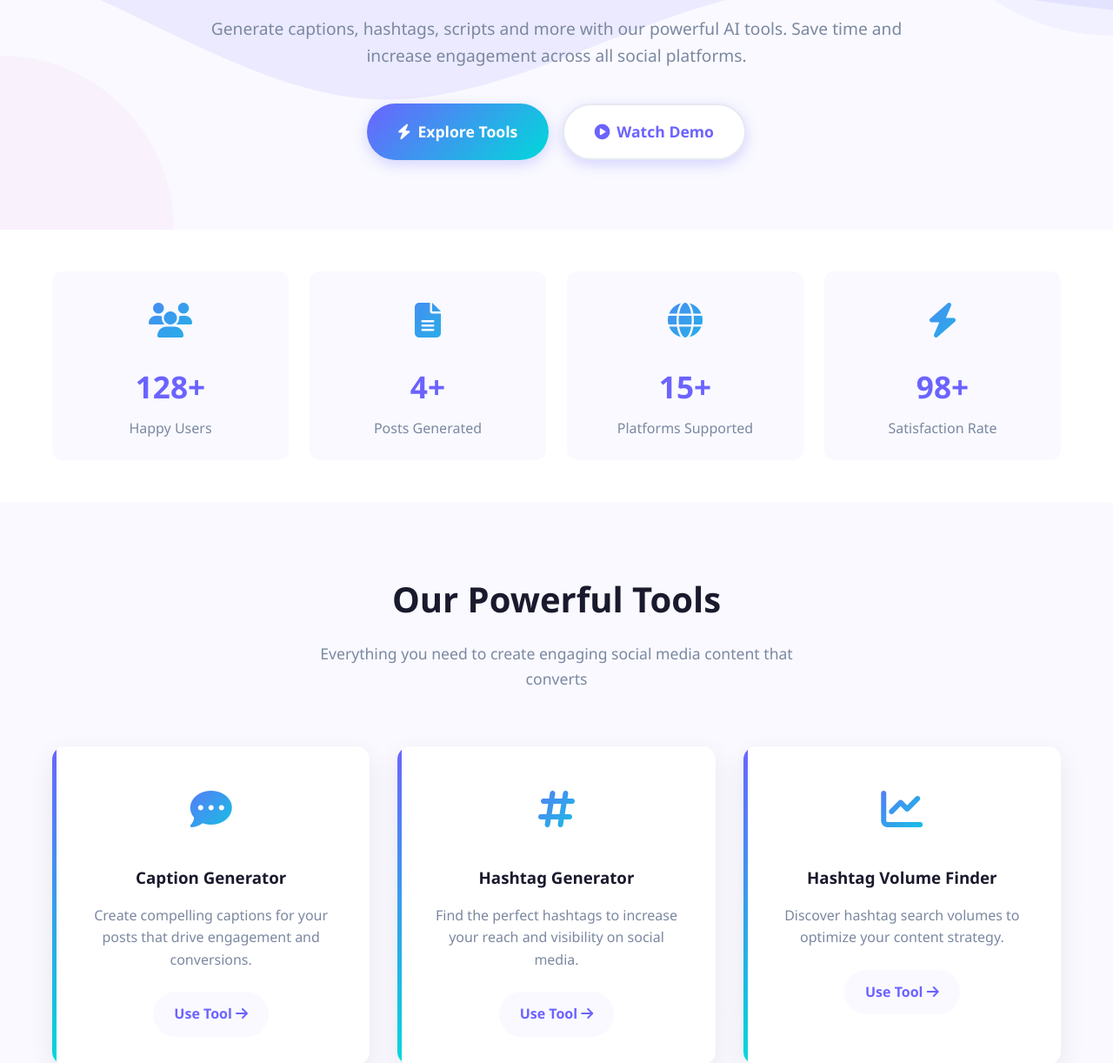
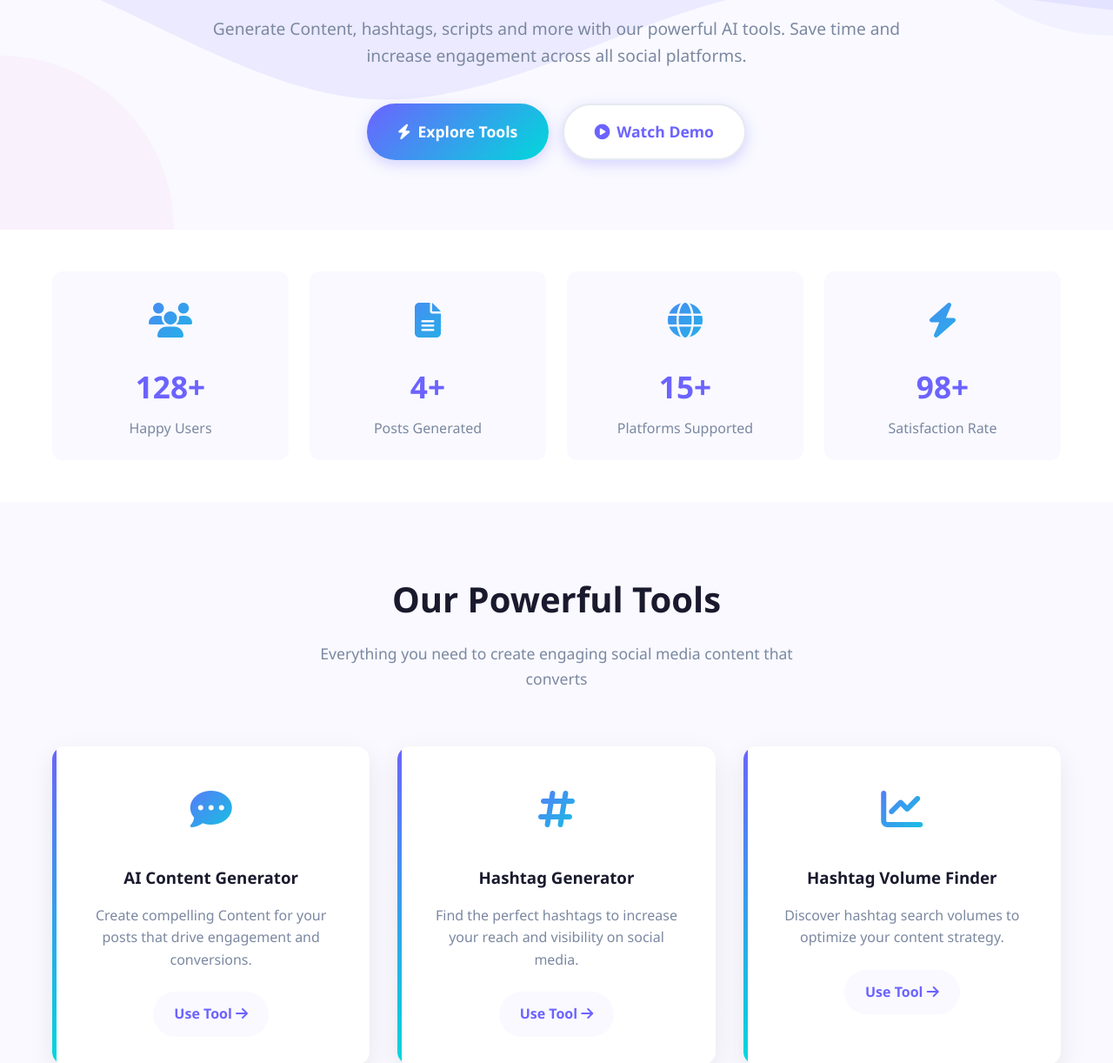
Before and after one commit to Mk938/SMO-tool, a plain HTML site: page index.html in a window 1280 px wide. Shown: the part 287-1509 px from the top of the page at 87% size. Drawn offline with Linux system fonts and the light colour scheme.

Commit message:
Update index.html

```diff
--- a/index.html
+++ b/index.html
@@ -669,7 +669,7 @@
         <div class="container">
             <div class="hero-content">
                 <h1>Supercharge Your Social Media with AI Tools</h1>
-                <p>Generate captions, hashtags, scripts and more with our powerful AI tools. Save time and increase engagement across all social platforms.</p>
+                <p>Generate Content, hashtags, scripts and more with our powerful AI tools. Save time and increase engagement across all social platforms.</p>
                 <div class="cta-buttons">
                     <a href="#tools" class="cta-button"><i class="fas fa-bolt"></i> Explore Tools</a>
                     <a href="#how-it-works" class="cta-button secondary"><i class="fas fa-play-circle"></i> Watch Demo</a>
@@ -727,8 +727,8 @@
                     <div class="tool-icon">
                         <i class="fas fa-comment-dots"></i>
                     </div>
-                    <h3>Caption Generator</h3>
-                    <p>Create compelling captions for your posts that drive engagement and conversions.</p>
+                    <h3>AI Content Generator</h3>
+                    <p>Create compelling Content for your posts that drive engagement and conversions.</p>
                     <a href="/SMO-tool/Ai-tool.html" class="tool-link">Use Tool <i class="fas fa-arrow-right"></i></a>
                 </div>
 
```
